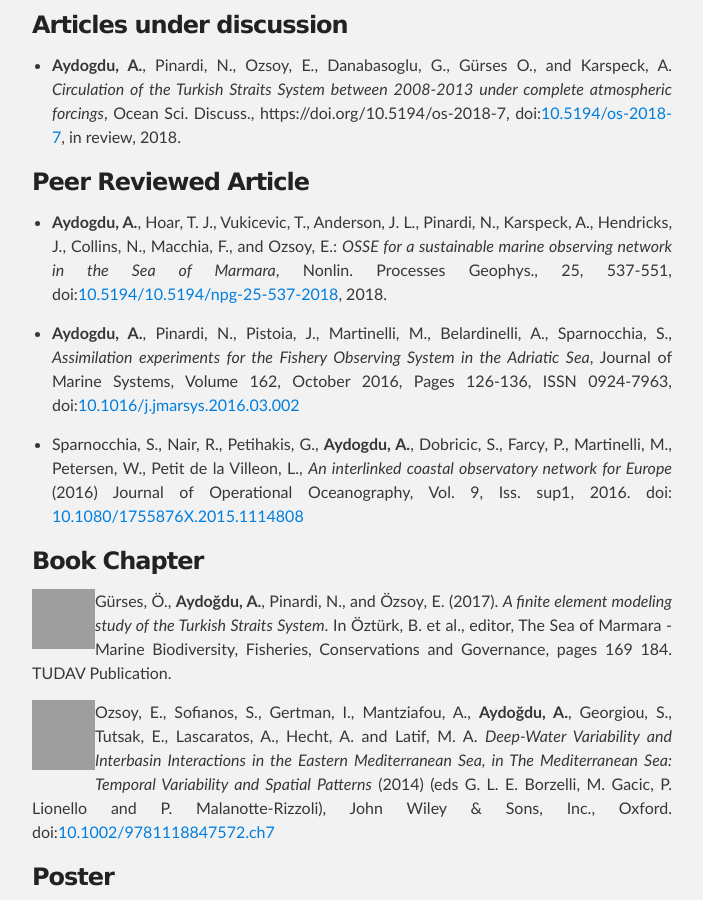
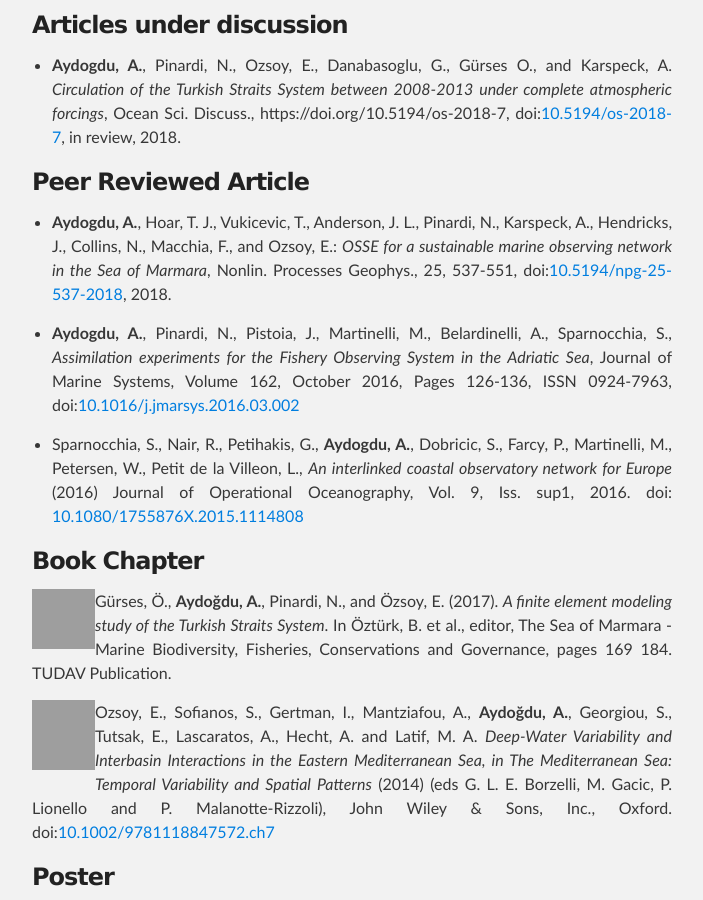
Before and after one commit to aydogduali/aydogduali.github.io, a Jekyll site: the page built from about/publication.md, in a window 1280 px wide and 900 px high, scrolled down 567 px, cut to the strip 0-900 px from the top of the window. Shown: the whole strip, without its empty margins (288-991 px from the left). Built offline with Jekyll 4.4.1, drawn with Linux system fonts in a browser that asks for light colours; our own code applies the rules of GitHub Pages for plain Markdown files; the repository's description, which GitHub fills in, is left out; grey boxes are pictures that could not be loaded.

Commit message:
OSSE paper published

```diff
--- a/about/publication.md
+++ b/about/publication.md
@@ -7,7 +7,7 @@
 
 ### Peer Reviewed Article
 
-- __Aydogdu, A.__, Hoar, T. J., Vukicevic, T., Anderson, J. L., Pinardi, N., Karspeck, A., Hendricks, J., Collins, N., Macchia, F., and Ozsoy, E.: *OSSE for a sustainable marine observing network in the Sea of Marmara*, Nonlin. Processes Geophys., 25, 537-551, doi:[10.5194/10.5194/npg-25-537-2018](https://doi.org/10.5194/npg-25-537-2018), 2018.
+- __Aydogdu, A.__, Hoar, T. J., Vukicevic, T., Anderson, J. L., Pinardi, N., Karspeck, A., Hendricks, J., Collins, N., Macchia, F., and Ozsoy, E.: *OSSE for a sustainable marine observing network in the Sea of Marmara*, Nonlin. Processes Geophys., 25, 537-551, doi:[10.5194/npg-25-537-2018](https://doi.org/10.5194/npg-25-537-2018), 2018.
 
 - __Aydogdu, A.__, Pinardi, N., Pistoia, J., Martinelli, M., Belardinelli, A., Sparnocchia, S., *Assimilation experiments for the Fishery Observing System in the Adriatic Sea*, Journal of Marine Systems, Volume 162, October 2016, Pages 126-136, ISSN 0924-7963, doi:[10.1016/j.jmarsys.2016.03.002](http://dx.doi.org/10.1016/j.jmarsys.2016.03.002)
 
```
